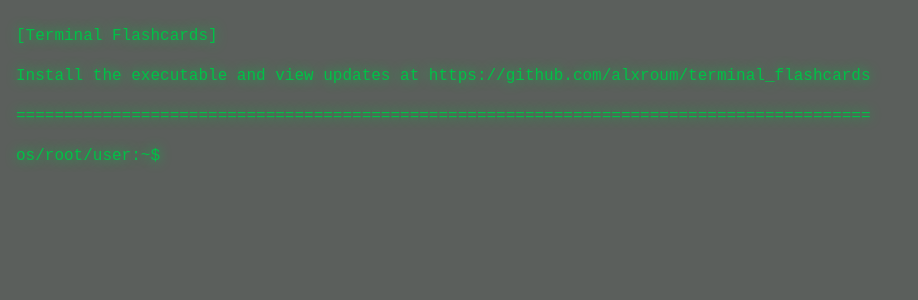
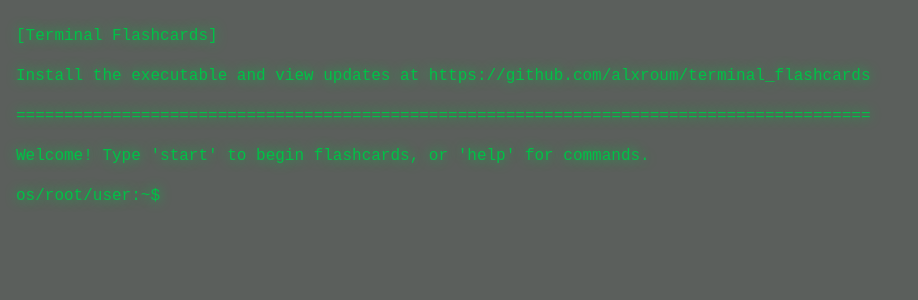
Before and after one commit to alxroum/terminal_flashcards, a React (Vite) app in the folder web/terminal-flashcards-website/: page / in a window 1280 px wide. Shown: the top 300 px of the page, without its empty margins (0-918 px from the left). Built offline with nearby package versions, Linux system fonts and the light colour scheme.

Commit message:
converted python scripts to js and now integrating with react to get the same functionality as the python script.

```diff
--- a/web/terminal-flashcards-website/src/App.tsx
+++ b/web/terminal-flashcards-website/src/App.tsx
@@ -2,38 +2,105 @@
 import './App.css'
 import './TerminalEffect.css'
 
+interface Card {
+  question: string;
+  answer: string;
+}
+
+function useFlashcards(cards: Card[]) {
+  const [output, setOutput] = useState<string[]>([]);
+  const [prompt, setPrompt] = useState<string>("");
+  const [done, setDone] = useState<boolean>(false);
+  const [currentIndex, setCurrentIndex] = useState<number>(0);
+
+  const start = () => {
+    setOutput(["Welcome! Type 'start' to begin flashcards, or 'help' for commands."]);
+    setPrompt("Ready");
+  };
+
+  const sendInput = (input: string) => {
+    const cmd = input.trim().toLowerCase();
+
+    if (cmd === 'start') {
+      setCurrentIndex(0);
+      setPrompt(cards[0]?.question || "No cards available");
+      setOutput((prev: string[]) => [...prev, `> ${input}`, "Starting flashcards..."]);
+    } else if (cmd === 'help') {
+      setOutput((prev: string[]) => [...prev, `> ${input}`, "Commands: start, next, quit"]);
+    } else if (cmd === 'next') {
+      const nextIndex = currentIndex + 1;
+      if (nextIndex < cards.length) {
+        setCurrentIndex(nextIndex);
+        setPrompt(cards[nextIndex].question);
+        setOutput((prev: string[]) => [...prev, `> ${input}`, `Moving to question ${nextIndex + 1}...`]);
+      } else {
+        setDone(true);
+        setPrompt("Complete!");
+        setOutput((prev: string[]) => [...prev, `> ${input}`, "All cards completed!"]);
+      }
+    } else if (cmd === 'quit') {
+      setDone(true);
+      setPrompt("Goodbye");
+      setOutput((prev: string[]) => [...prev, `> ${input}`, "Exiting flashcards..."]);
+    } else {
+      setOutput((prev: string[]) => [...prev, `> ${input}`, `Answer: ${cards[currentIndex]?.answer || 'N/A'}`, "Type 'next' for next card"]);
+    }
+  };
+
+  return { output, prompt, start, sendInput, done };
+}
+
+const sampleCards = [
+  { question: "What is the capital of France?", answer: "Paris" },
+  { question: "What is 2 + 2?", answer: "4" },
+  { question: "What color is the sky?", answer: "Blue" }
+];
+
 function App() {
   var styling = localStorage.getItem("styling");
   const [input, setInput] = useState("");
-  const [output, setOutput] = useState("");
-  const inputRef = useRef<HTMLInputElement>(null);
+  const { output, prompt, start, sendInput, done } = useFlashcards(sampleCards)
+  const inputRef = useRef<HTMLTextAreaElement>(null);
+   const terminalEndRef = useRef<HTMLDivElement>(null);
 
   useEffect(() => {
     // Focus the input when the component mounts
+    start();
     if (inputRef.current) {
       inputRef.current.focus();
     }
   }, []); // Empty dependency array ensures it runs only once after initial render
 
-  const handleClick = () => {
-    // Focus the input programmatically on button click
-    if (inputRef.current) {
+  useEffect(() => {
+    // Auto-scroll to bottom when output changes
+    if (terminalEndRef.current) {
+      terminalEndRef.current.scrollIntoView({ behavior: 'smooth' });
+    }
+  }, [output]);
+
+  const handleKey = () => {
+    if (inputRef.current && document.activeElement !== inputRef.current) {
       inputRef.current.focus();
     }
   }
 
   // called when the enter key is pressed
   const enterCommand = () => {
-    if(inputRef.current) {
-      var text = inputRef.current.value;
-      console.log(text);
+    if (input.trim()) {
+      sendInput(input);
+      setInput("");
     }
   }
 
-  // adding event listeners
-  document.addEventListener("click", handleClick);
+   useEffect(() => {
+    document.addEventListener("keydown", handleKey);
+    return () => {
+      document.removeEventListener("keydown", handleKey);
+    };
+  }, []);
 
-  const text_input = document.getElementById("text-input");
+  const text_input = document.getElementById("text-input"); // get reference to the text area
+
   if(text_input != null) {
     text_input.addEventListener("onblur", () => {
       text_input.focus();
@@ -65,27 +132,39 @@
     return (
       <>
         <div className='terminal-screen refresh'>
-          <span> {/* controls what text is non changeable and happens before the user is able to type */}
+          <div> {/* controls what text is non changeable and happens before the user is able to type */}
             [Terminal Flashcards]<br></br>
             Install the executable and view updates at https://github.com/alxroum/terminal_flashcards<br/>
             =========================================================================================<br/>
+          </div>
+
+          <div id="appendable-section"> {/* this is where console text will be added */}
+            {output.map((line, index) => (
+              <div key={index} className="mb-1">
+                {line}
+              </div>
+            ))}
+          </div>
+
+          <span id="current-terminal-line">
             os/root/user:~{'$'}{' '}
-          </span>
-
-          {/*<span id='cursor'>{'\u2588'}</span>*/}
-          <input
+            <textarea
               autoFocus
-            id='text-input'
+              id='text-area'
               ref={inputRef}
-            type="text"
+              rows={1}
               value={input}
               onKeyDown={k=>{
                 if(k.key === "Enter") {
                   enterCommand()
+                  k.preventDefault(); // prevent the text area from moving to new line when enter is pressed
                 }
               }}
               onChange={e=>setInput(e.target.value)}
             />
+          </span>
+          <div ref={terminalEndRef} />
+          {/*<span id='cursor'>{'\u2588'}</span>*/}
         </div>
       </>
     )
--- a/web/terminal-flashcards-website/src/TerminalEffect.css
+++ b/web/terminal-flashcards-website/src/TerminalEffect.css
@@ -46,11 +46,18 @@
     padding: 0;
     background-color: blue;
     width: 0;
+    display: flex;
 }
 
-#text-input {
+#current-terminal-line {
+    display: grid;
+    grid-template-columns: 9.5em auto;
+}
+
+#text-area {
     margin: 0;
     padding: 0;
+
     background-color: inherit;
     border: none;
     field-sizing: content;
@@ -58,15 +65,19 @@
     color: inherit;
     line-height: inherit;
     text-shadow: inherit;
+    vertical-align: auto;
+    cursor: text;
+    resize: none;
+    overflow-y: auto;
+    white-space: 'pre-wrap';
+    word-wrap: break-word;
 }
 
-input:focus,
-textarea:focus,
-select:focus {
+#text-area:focus {
     outline: none;
 }
 
-#text-input:active {
+#text-area:active {
     border: none;
 }
 
--- /dev/null
+++ b/web/terminal-flashcards-website/src/assets/cards.json
@@ -0,0 +1,5 @@
+{
+  "Polymorphism": "The ability of different objects to respond to the same message in different ways",
+  "Encapsulation": "Bundling data with methods that operate on that data",
+  "Inheritance": "Deriving new classes from existing ones"
+}
```
Also changed, not shown: web/terminal-flashcards-website/src/displayCard.js (added, +23 -0 lines), web/terminal-flashcards-website/src/program.js (added, +71 -0 lines), web/terminal-flashcards-website/src/useFlashcards.js (added, +40 -0 lines). Lines whose indentation alone changed are shown as unchanged.
